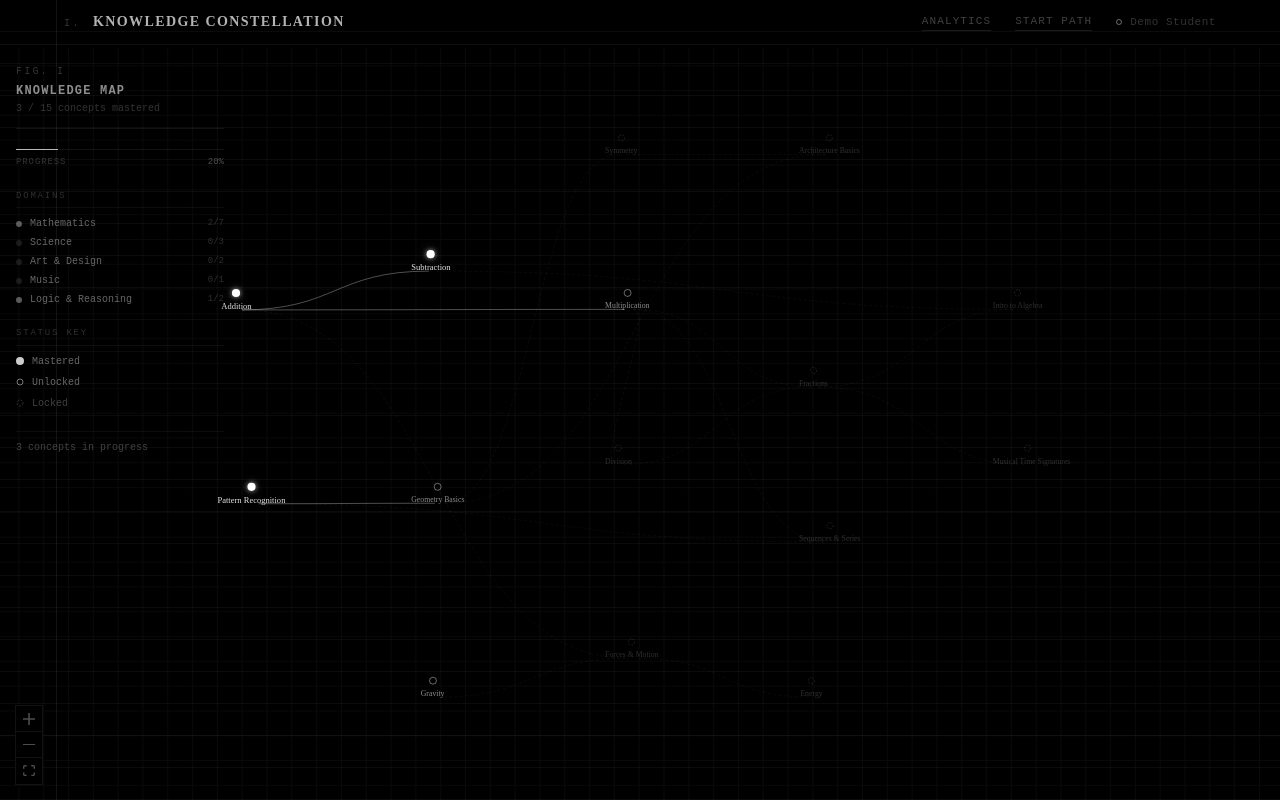
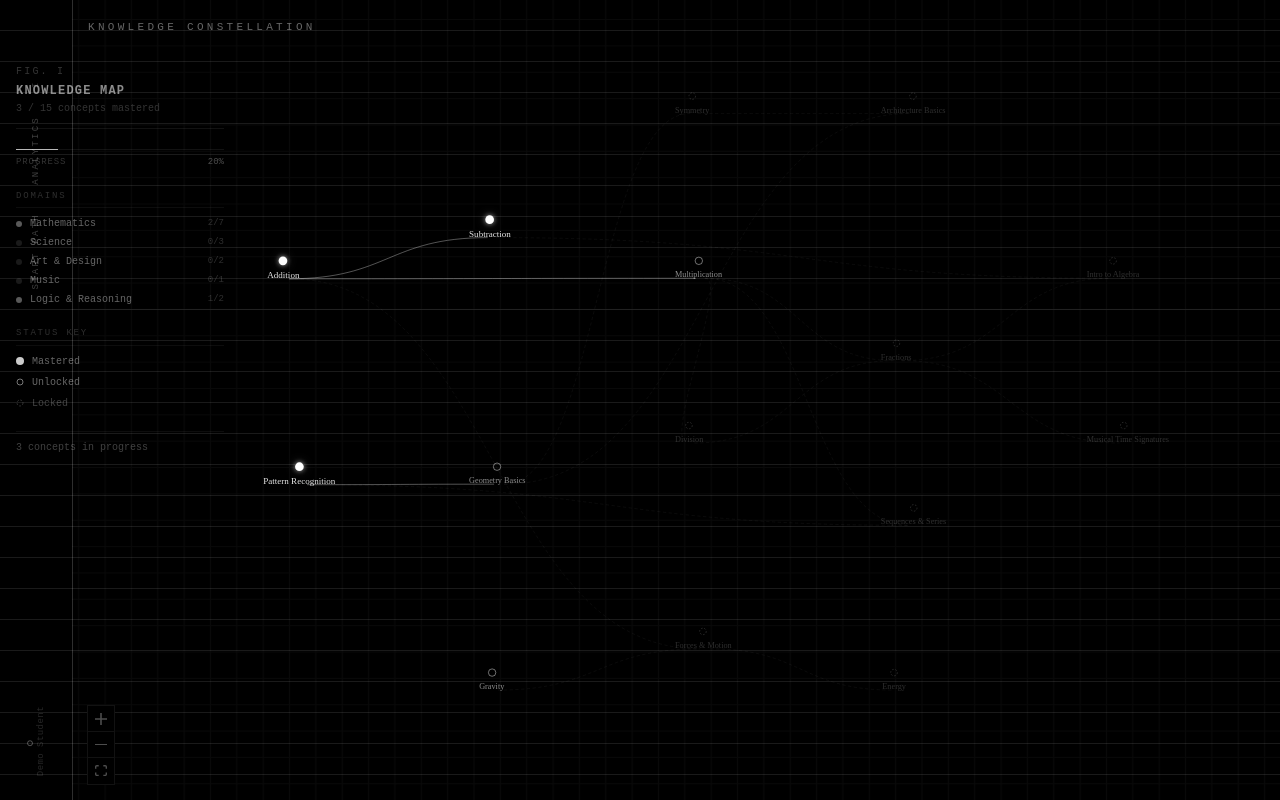
Before and after one commit to Dienyemite/Savant, a Next.js app: page / in a window 1280 px wide. Built offline with nearby package versions, Linux system fonts and the light colour scheme; a web font is replaced by a local one.

Commit message:
UI fixes.

```diff
--- a/src/app/globals.css
+++ b/src/app/globals.css
@@ -100,17 +100,18 @@
    Every surface is a page from a monochrome notebook.
    ═══════════════════════════════════════════════════ */
 
-/* Horizontal ruled lines — the primary notebook texture */
+/* Horizontal ruled lines — the primary notebook texture (matches physical notebook paper) */
 .notebook-ruled {
+  background-color: #000;
   background-image:
     repeating-linear-gradient(
       to bottom,
       transparent 0px,
-      transparent 31px,
-      rgba(255, 255, 255, 0.045) 31px,
-      rgba(255, 255, 255, 0.045) 32px
+      transparent 30px,
+      rgba(255, 255, 255, 0.10) 30px,
+      rgba(255, 255, 255, 0.10) 31px
     );
-  background-size: 100% 32px;
+  background-size: 100% 31px;
 }
 
 /* Grid paper variant */
@@ -133,20 +134,41 @@
   background-size: 32px 32px;
 }
 
-/* Left margin line — like a real notebook's red margin (rendered white) */
+/* Left margin line — monochrome version of the red margin line in the attached reference */
 .notebook-margin {
   position: relative;
 }
 .notebook-margin::before {
   content: '';
   position: absolute;
-  left: 56px;
+  left: 72px;
   top: 0;
   bottom: 0;
   width: 1px;
-  background: rgba(255, 255, 255, 0.07);
+  background: rgba(255, 255, 255, 0.18);
   pointer-events: none;
-  z-index: 0;
+  z-index: 1;
+}
+
+/* Content area starts after the margin */
+.notebook-content {
+  margin-left: 72px;
+  position: relative;
+}
+
+/* Margin annotation — items that live in the left gutter */
+.notebook-nav-margin {
+  position: absolute;
+  left: 0;
+  top: 0;
+  bottom: 0;
+  width: 72px;
+  display: flex;
+  flex-direction: column;
+  align-items: center;
+  padding-top: 80px;
+  gap: 28px;
+  z-index: 10;
 }
 
 /* Glow text utilities */
--- a/src/app/page.tsx
+++ b/src/app/page.tsx
@@ -17,48 +17,54 @@ export default function Home() {
   return (
     <main className="relative h-screen w-screen overflow-hidden bg-black notebook-ruled notebook-margin">
 
-      {/* Notebook page header — top binding strip */}
-      <header className="absolute top-0 left-0 right-0 z-20 flex items-center justify-between border-b border-white/[0.06] px-16 py-3">
-        {/* Page label in margin */}
-        <div className="flex items-baseline gap-3">
+      {/* Left margin gutter — navigation lives in the 72px strip to the left of the margin line */}
+      <nav className="notebook-nav-margin">
+        {/* Page number / section index at top of margin */}
         <span
-            className="text-[10px] tracking-[0.25em] uppercase text-white/20"
-            style={{ fontFamily: "'Courier New', monospace" }}
+          className="text-[9px] tracking-[0.3em] text-white/20 leading-none"
+          style={{ fontFamily: "'Courier New', monospace", writingMode: "vertical-rl", transform: "rotate(180deg)" }}
         >
-            I.
+          I
         </span>
-          <span className="text-sm font-semibold tracking-widest text-white/70 uppercase">
-            Knowledge Constellation
-          </span>
-        </div>
 
-        <div className="flex items-center gap-6">
+        {/* Nav items — rotated 90° so they read bottom-to-top along the margin */}
         <Link
           href="/dashboard"
-            className="text-[11px] tracking-widest uppercase text-white/25 hover:text-white/55 transition-colors border-b border-white/10 hover:border-white/30 pb-px"
-            style={{ fontFamily: "'Courier New', monospace" }}
+          className="text-[9px] tracking-[0.25em] uppercase text-white/25 hover:text-white/60 transition-colors leading-none"
+          style={{ fontFamily: "'Courier New', monospace", writingMode: "vertical-rl", transform: "rotate(180deg)" }}
         >
           Analytics
         </Link>
         <Link
           href="/onboarding"
-            className="text-[11px] tracking-widest uppercase text-white/25 hover:text-white/55 transition-colors border-b border-white/10 hover:border-white/30 pb-px"
-            style={{ fontFamily: "'Courier New', monospace" }}
+          className="text-[9px] tracking-[0.25em] uppercase text-white/25 hover:text-white/60 transition-colors leading-none"
+          style={{ fontFamily: "'Courier New', monospace", writingMode: "vertical-rl", transform: "rotate(180deg)" }}
         >
           Start Path
         </Link>
+
+        {/* User indicator — small dot + label */}
         <div
-            className="flex items-center gap-2 text-[11px] tracking-wider text-white/20"
+          className="flex flex-col items-center gap-1 text-[9px] tracking-wider text-white/15 leading-none mt-auto mb-6"
+          style={{ fontFamily: "'Courier New', monospace", writingMode: "vertical-rl", transform: "rotate(180deg)" }}
+        >
+          <span className="inline-block w-1.5 h-1.5 border border-white/30 rounded-full mb-1" style={{ writingMode: "horizontal-tb" }} />
+          Demo Student
+        </div>
+      </nav>
+
+      {/* Page title — sits in the content area near the top, aligned to the ruled lines */}
+      <div
+        className="absolute z-10 top-[18px] left-[88px] leading-none"
         style={{ fontFamily: "'Courier New', monospace" }}
       >
-            <span className="inline-block w-1.5 h-1.5 border border-white/40 rounded-full" />
-            <span>Demo Student</span>
+        <span className="text-[11px] tracking-[0.3em] uppercase text-white/40">
+          Knowledge Constellation
+        </span>
       </div>
-        </div>
-      </header>
 
-      {/* Knowledge Constellation — fills the notebook page */}
-      <div className="relative z-10 w-full h-full pt-12">
+      {/* Knowledge Constellation — fills the notebook page to the right of the margin */}
+      <div className="relative z-10 w-full h-full notebook-content">
         <KnowledgeGraph />
       </div>
 
```
Lines whose indentation alone changed are shown as unchanged.
